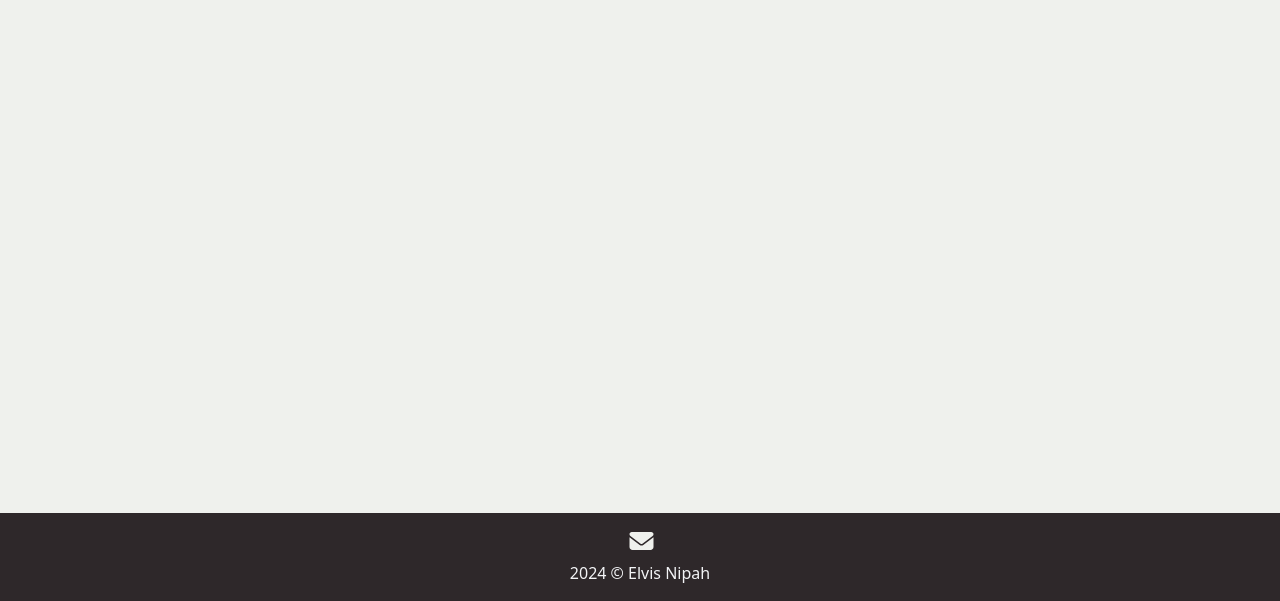
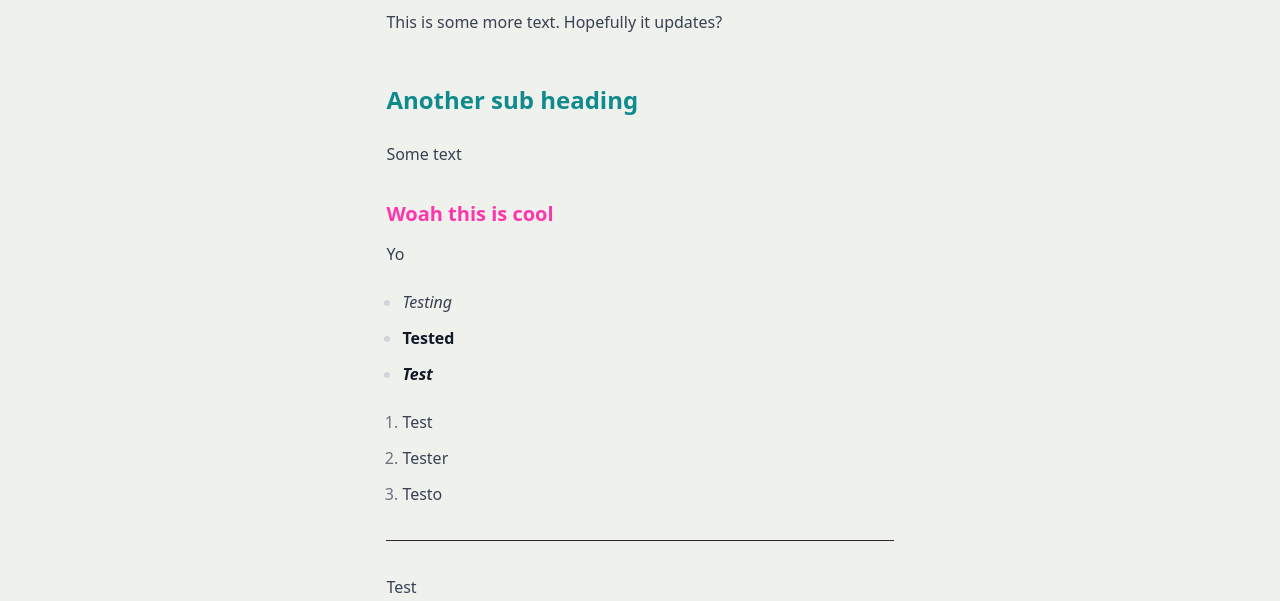
Before and after one commit to elvisnipah/a-new-blog, an Astro site: page /posts/second in a window 1280 px wide. Shown: the part 199-800 px from the top of the page. Built offline with nearby package versions, Linux system fonts and the light colour scheme; Astro itself is replaced by a stand-in of ours.

Commit message:
styling changes

```diff
--- a/src/components/Prose.astro
+++ b/src/components/Prose.astro
@@ -6,7 +6,9 @@
   prose-h2:font-bold prose-h2:text-2xl prose-h2:text-dark-cyan
   prose-h3:font-bold prose-h3:text-xl prose-h3:text-persian-rose
   prose-a:text-blue-600 prose-img:rounded-xl
-  prose-ul:pl-4 prose-li:pl-0 prose-ol:pl-4"
+  prose-ul:pl-4 prose-li:pl-0 prose-ol:pl-4
+  prose-hr:my-8 prose-hr:border-raisin-black
+  prose-blockquote:border-flame"
   >
   <slot />
 </div>
--- a/src/content/blog/second.md
+++ b/src/content/blog/second.md
@@ -6,3 +6,28 @@ tags: ["lol"]
 ---
 
 # This is another test of my abilities
+
+This is some more text.
+Hopefully it updates?
+
+## Another sub heading
+
+Some text
+
+### Woah this is cool
+
+Yo
+
+- _Testing_
+- **Tested**
+- **_Test_**
+
+1. Test
+2. Tester
+3. Testo
+
+---
+
+Test
+
+> Quote woah this is
--- a/src/pages/index.astro
+++ b/src/pages/index.astro
@@ -19,7 +19,7 @@ console.log(sortPosts(allPosts))
 		<ul class="mt-4">
 			{allPosts.map((post) => (
 				<li class="grid grid-cols-3 mb-4">
-					<p class="text-gray-400 text-sm font-excalifont">{post.data.publishDate.toISOString().split('T')[0].replace(/-/g, "-")}</p>
+					<p class="text-gray-400 text-sm">{post.data.publishDate.toISOString().split('T')[0].replace(/-/g, "-")}</p>
 					<a href=`/posts/${post.slug}` class="col-span-2 underline underline-offset-4 decoration-yellow-green hover:text-yellow-green">{post.data.title}</a>
 				</li>
 			))}
```
